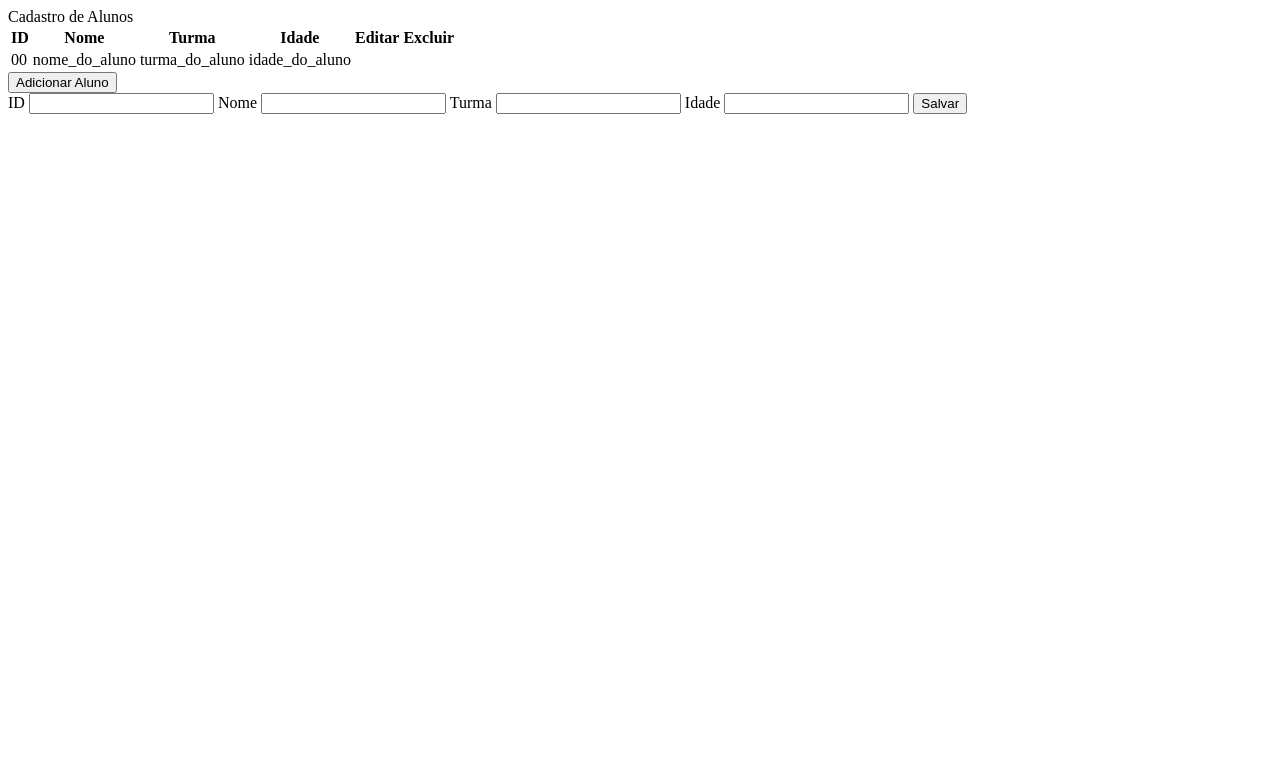
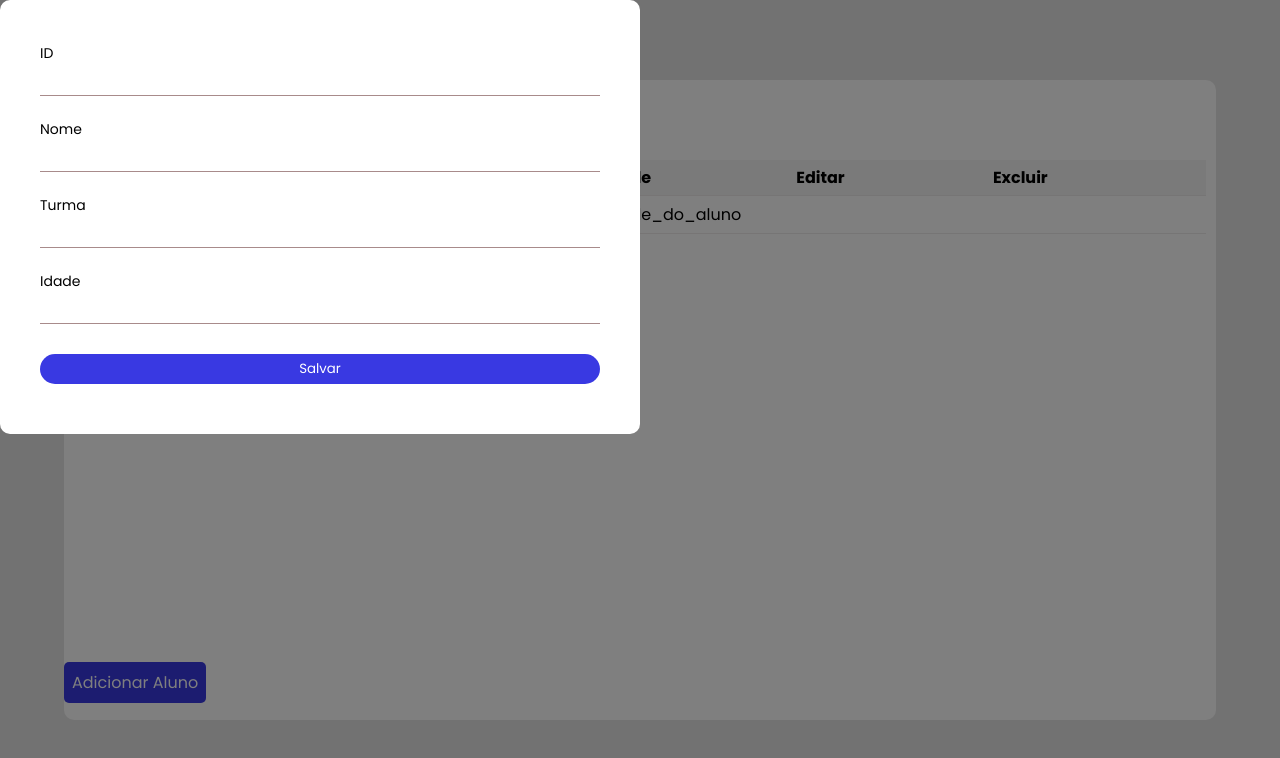
Before and after one commit to otaviogrocha/crud-web-js, a plain HTML site: page index.html in a window 1280 px wide. Drawn offline with nearby package versions, Linux system fonts and the light colour scheme.

Commit message:
index & css update

```diff
--- a/index.html
+++ b/index.html
@@ -38,7 +38,7 @@
             </table>
         </div>
         <div class="table-footer">
-            <button>Adicionar Aluno</button>
+            <button id="add">Adicionar Aluno</button>
         </div>
 
         <div class="modal-container">
--- a/src/css/style.css
+++ b/src/css/style.css
@@ -0,0 +1,213 @@
+@import url('https://fonts.googleapis.com/css2?family=Poppins:wght@200;300;400;500;700&family=Roboto:wght@100;300;400;500;700;900&family=Source+Sans+Pro:wght@200;300;400;600;700;900&display=swap');
+
+* {
+    margin: 0;
+    padding: 0;
+    box-sizing: border-box;
+    font-family: 'Poppins', sans-serif;
+}
+
+button {
+    cursor: pointer;
+}
+
+body {
+    width: 100vw;
+    height: 100vh;
+    display: flex;
+    align-items: center;
+    justify-content: center;
+    background-color: rgba(0, 0, 0, 0.1);
+}
+
+.container {
+    width: 90%;
+    height: 80%;
+    border-radius: 10px;
+    background-color: white;
+}
+
+.header-table {
+    min-height: 70px;
+    display: flex;
+    align-items: center;
+    justify-content: space-between;
+    margin: auto 12px;
+
+}
+
+.header-table span {
+    font-weight: 900;
+    font-size: 20px;
+    word-break: break-all;
+}
+
+#add {
+    font-size: 16px;
+    padding: 8px;
+    border-radius: 5px;
+    border: none;
+    color: white;
+    background-color: rgb(57, 57, 226);
+}
+
+.body-table {
+    padding: 10px 10px 0px 10px;
+    width: auto;
+    height: 80%;
+}
+
+.body-table::-webkit-scrollbar {
+    width: 12px;
+    background-color: whitesmoke;
+}
+
+.body-table::-webkit-scrollbar-thumb {
+    border-radius: 10px;
+    background-color: darkgray;
+}
+
+table {
+    width: 100%;
+    border-spacing: 10px;
+    word-break: break-all;
+    border-collapse: collapse;
+}
+
+thead {
+    background-color: whitesmoke;
+}
+
+tr {
+    border-bottom: 1px solid rgb(238, 235, 235) !important;
+}
+
+tbody tr td {
+    vertical-align: text-top;
+    padding: 6px;
+    max-width: 50px;
+}
+
+thead tr th {
+    padding: 5px;
+    text-align: start;
+    /* margin-bottom: 50px; */
+}
+
+tbody tr {
+    /* margin-bottom: 50px; */
+}
+
+tbody tr th.acao {
+    width: 100px;
+    text-align: center;
+}
+
+tbody tr td.acao {
+    text-align: center;
+}
+
+/* mobile */
+
+@media (max-width: 700px) {
+    body {
+        font-size: 10px;
+    }
+
+    .header-table span {
+        font-size: 15px;
+    }
+
+    #add {
+        padding: 5px;
+        font-size: 10px;
+    }
+
+    thead tr th.acao {
+        width: auto;
+    }
+
+    td button i {
+        font-size: 20px;
+    }
+
+    td button i:first-child {
+        margin-right: 0;
+    }
+
+    .modal {
+        width: 90%;
+    }
+
+    .modal label {
+        font-size: 12px;
+    }
+}
+
+
+.modal-container {
+    width: 100vw;
+    height: 100vh;
+    position: fixed;
+    top: 0;
+    left: 0;
+    background-color: rgba(0, 0, 0, 0.5) ;
+    /* display: none; */
+    z-index: 999;
+    align-items: center;
+    justify-content: center;
+}
+
+.modal {
+    display: flex;
+    flex-direction: column;
+    align-items: center;
+    padding: 40px;
+    background-color: white;
+    border-radius: 10px;
+    width: 50%;
+}
+
+.modal label {
+    font-size: 14px;
+    width: 100%;
+}
+
+.modal input {
+    width: 100%;
+    outline: none;
+    padding: 5px 10px;
+    margin-bottom: 20px;
+    border-top: none;
+    border-left: none;
+    border-right: none;
+    border-bottom: 1px solid rgb(168, 139, 139);
+}
+
+.modal button{
+    width: 100%;
+    margin: 10px auto;
+    outline: none;
+    border-radius: 20px;
+    padding: 5px 10px;
+    width: 100%;
+    border: none;
+    background-color: rgb(57, 57, 226);
+    color: white;
+}
+
+.active, .modal {
+    display: flex;
+    animation: modal .4s;
+}
+
+@keyframes modal {
+    from {
+        opacity: 0;
+        transform: translate3d(0, -60px, 0);
+    }
+    to{
+        opacity: 1;
+        transform: translate3d(0, 0, 0);
+    }
+}
```
